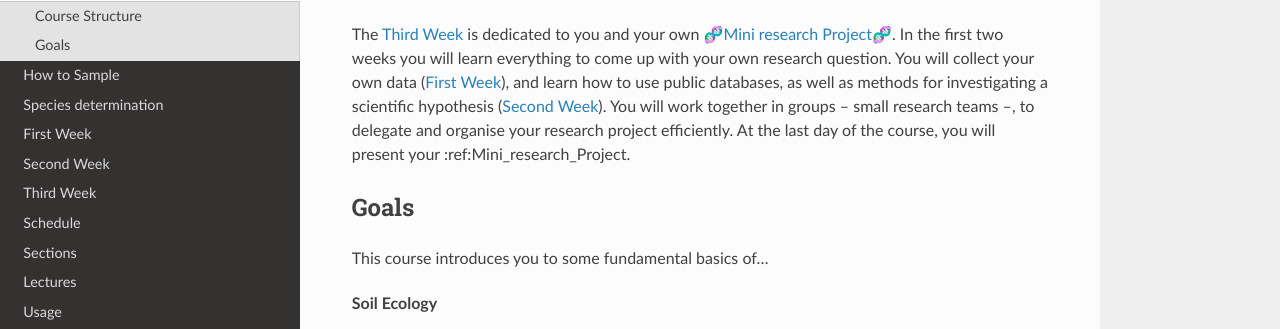
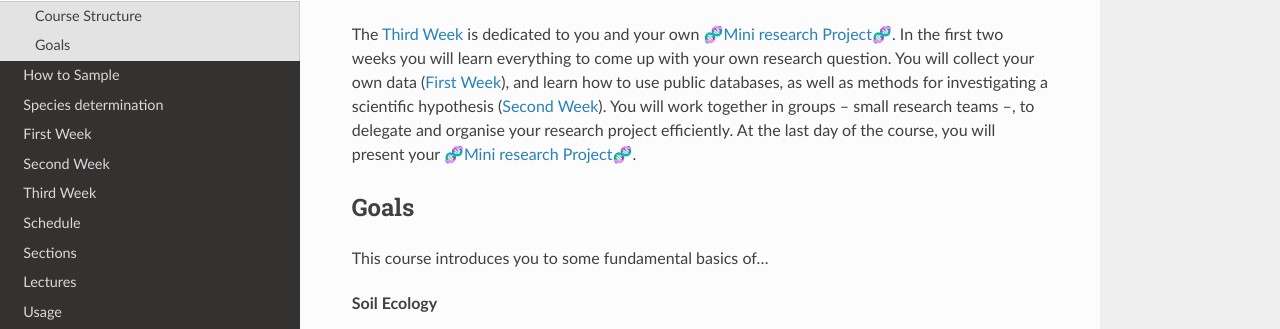
Before and after one commit to bheimbu/evolutionary_ecology, a Sphinx documentation site: the page built from docs/source/introduction.rst, in a window 1280 px wide and 900 px high, scrolled down 925 px. Shown: the part 161-490 px from the top of the window. Built offline with Sphinx 7.4.7 and the Read the Docs theme 2.0.0, drawn with Linux system fonts in a browser that asks for light colours.

Commit message:
Update introduction.rst

```diff
--- a/docs/source/introduction.rst
+++ b/docs/source/introduction.rst
@@ -23,7 +23,7 @@ In the :ref:`first-week` you will learn about the soil systems and deal with som
 
 During the :ref:`second-week`, you will learn the most important tools to analyse molecular data and you will get an introduction into the basics of molecular phyogenetics. Phylogenetics can be a very helpful tool to structure your data and to investigate open research questions.
 
-The :ref:`third-week` is dedicated to you and your own :ref:`Mini_research_Project`. In the first two weeks you will learn everything to come up with your own research question. You will collect your own data (:ref:`first-week`), and learn how to use public databases, as well as methods for investigating a scientific hypothesis (:ref:`second-week`). You will work together in groups -- small research teams --, to delegate and organise your research project efficiently. At the last day of the course, you will present your :ref:_`Mini_research_Project`.
+The :ref:`third-week` is dedicated to you and your own :ref:`Mini_research_Project`. In the first two weeks you will learn everything to come up with your own research question. You will collect your own data (:ref:`first-week`), and learn how to use public databases, as well as methods for investigating a scientific hypothesis (:ref:`second-week`). You will work together in groups -- small research teams --, to delegate and organise your research project efficiently. At the last day of the course, you will present your :ref:`Mini_research_Project`.
 
 Goals
 -----
```
